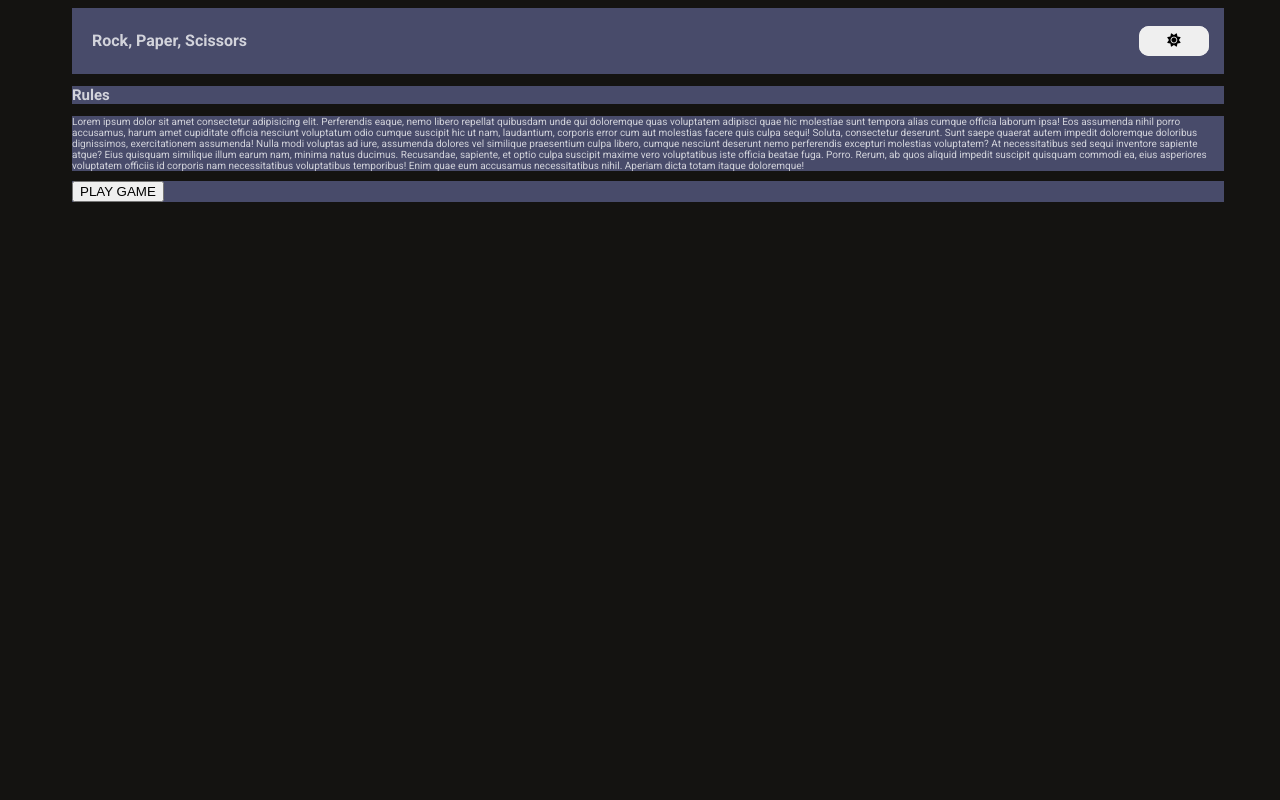
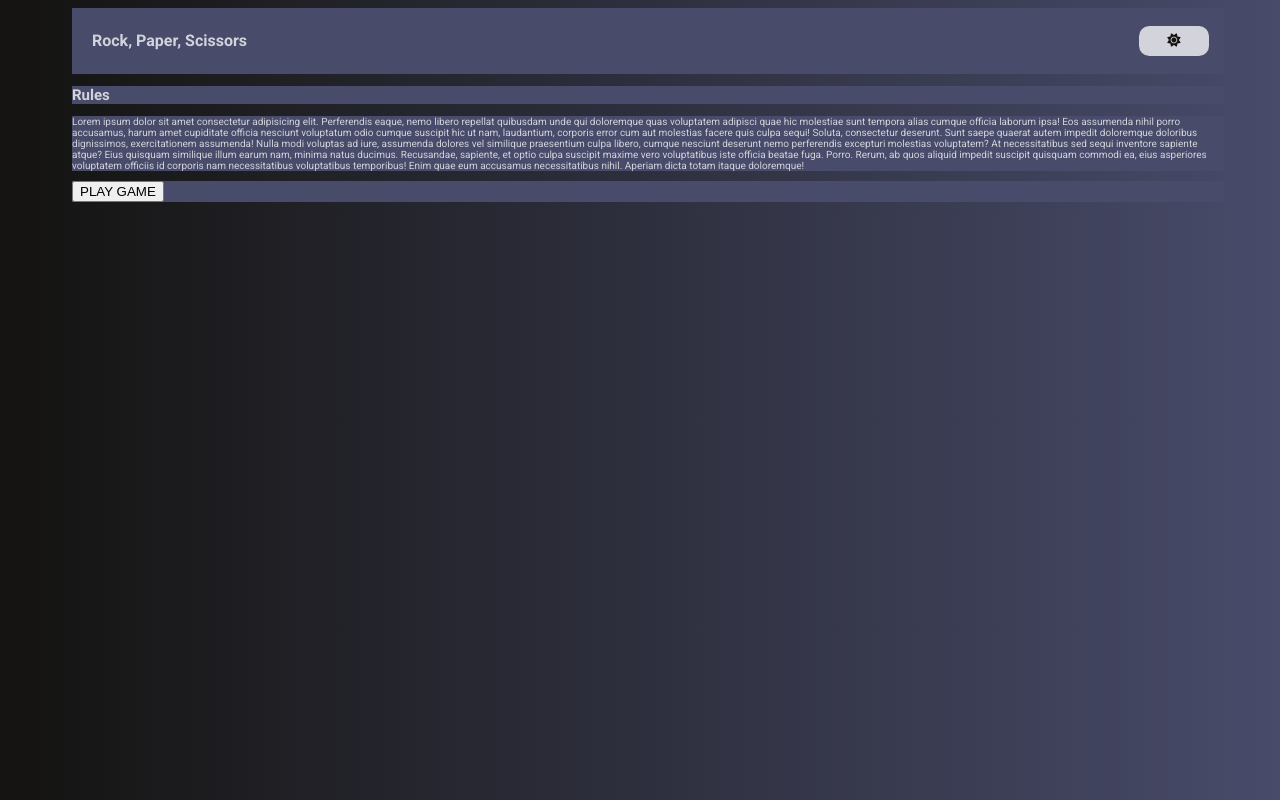
Before and after one commit to TotallySly/100.-OWN-PROJECT--rock-paper-scissors, a plain HTML site: page index.html in a window 1280 px wide. Both pictures are taken after a click on the element 936 px from the left and 40 px from the top of the page. Drawn offline with Linux system fonts and the light colour scheme.

Commit message:
Add some styling to the mode toggler, changed the background colour for dark mode

```diff
--- a/style.css
+++ b/style.css
@@ -33,7 +33,7 @@ font-family: 'Roboto', sans-serif;
 }
 
 .--body--light-mode {
-    background-color: var(--light-mode--body);
+    background-image: linear-gradient(to right, var(--light-mode--body), var(--light-mode--containers));
 }
 
 .--container--light-mode {
@@ -45,7 +45,7 @@ font-family: 'Roboto', sans-serif;
 }
 
 .--body--dark-mode {
-    background-color: var(--dark-mode--body);
+    background-image: linear-gradient(to right, var(--dark-mode--body), var(--dark-mode--containers));
     color: var(--dark-mode--font-color);
 }
 
@@ -128,6 +128,21 @@ body {
     width: 7rem;
     border: none;
     border-radius: 10px;
+    transition: color 0.3s ease;
+}
+
+#turnOnDarkMode {
+    background-image: linear-gradient(to right, var(--dark-mode--body), var(--dark-mode--containers));
+    color: white;
+}
+
+#turnOnDarkMode:hover {
+    color: gold;
+}
+
+#turnOnLightMode {
+    background-color: var(--light-mode--containers);
+    color: var(--light-mode--font-color);
 }
 
 /*
```
